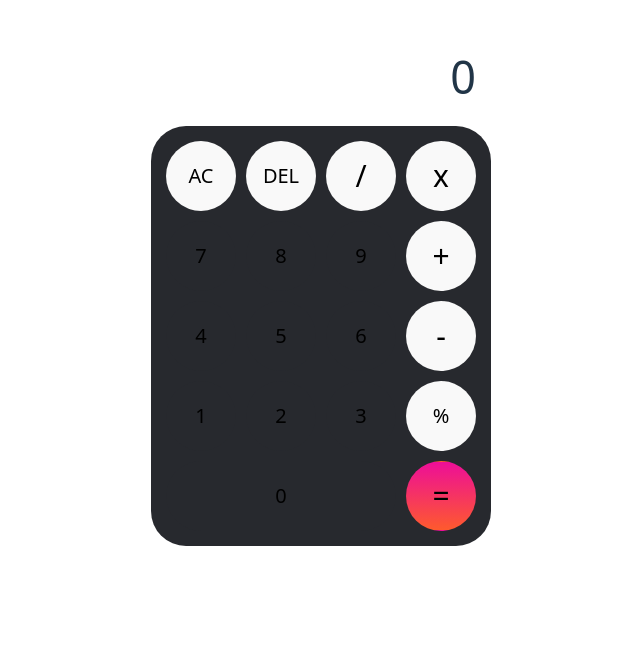
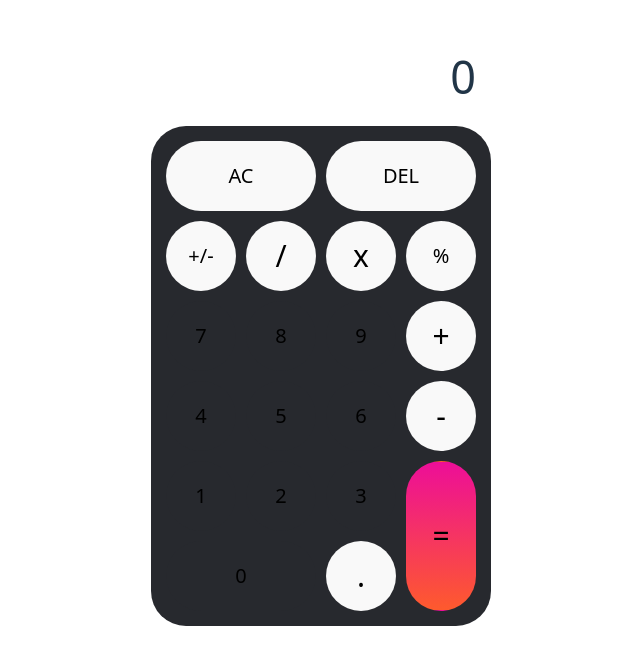
Before and after one commit to vicperezch/calculator, a React (Vite) app: page / in a window 1280 px wide. Shown: the part 146-800 px from the top of the page, without its empty margins (319-959 px from the left). Built offline with nearby package versions, Linux system fonts and the light colour scheme.

Commit message:
feat: negative numbers

```diff
--- a/src/App.jsx
+++ b/src/App.jsx
@@ -37,6 +37,12 @@ function App() {
 		})
 	}
 
+	function handleToggleSign() {
+		dispatch({
+			type: "sign"
+		})
+	}
+
   return (
     <>
       <div className="calculator">
@@ -47,8 +53,10 @@ function App() {
 		<div className="buttons">
 			<button type="button" className="btn-clear" onClick={ handleClear }>AC</button>
 			<button type="button" className="btn-del" onClick={ handleDel }>DEL</button>
+			<button type="button" className="btn-sign" onClick={ handleToggleSign }>+/-</button>
 			<button type="button" className="btn-div big-font" onClick={() => handleOperation("/")}>/</button>
 			<button type="button" className="btn-x big-font" onClick={() => handleOperation("*")}>x</button>
+			<button type="button" className="btn-mod" onClick={() => handleOperation("%")}>%</button>
 			<button type="button" className="btn-num" onClick={() => handleNumberButton("7")}>7</button>
 			<button type="button" className="btn-num" onClick={() => handleNumberButton("8")}>8</button>
 			<button type="button" className="btn-num" onClick={() => handleNumberButton("9")}>9</button>
@@ -60,8 +68,8 @@ function App() {
 			<button type="button" className="btn-num" onClick={() => handleNumberButton("1")}>1</button>
 			<button type="button" className="btn-num" onClick={() => handleNumberButton("2")}>2</button>
 			<button type="button" className="btn-num" onClick={() => handleNumberButton("3")}>3</button>
-			<button type="button" className="btn-mod" onClick={() => handleOperation("%")}>%</button>
 			<button type="button" className="btn-0" onClick={() => handleNumberButton("0")}>0</button>
+			<button type="button" className="btn-dec big-font" onClick={() => handleNumberButton("0")}>.</button>
 			<button type="button" className="btn-eq big-font" onClick={ handleEq }>=</button>
 		</div>
       </div>
--- a/src/index.css
+++ b/src/index.css
@@ -65,11 +65,12 @@ p {
 
 div.buttons {
 	display: grid;
-	grid-template-areas: "ac del div x"
+	grid-template-areas: "ac ac del del"
+						"sign mult div mod"
 						"b7 b8 b9 minus"
 						"b6 b5 b4 plus"
-						"b1 b2 b3 mod"
-						"b0 b0 b0 eq";
+						"b1 b2 b3 eq"
+						"b0 b0 decimal eq";
 	grid-template-columns: repeat(4, 1fr);
 	grid-template-rows: repeat(5, 1fr);
 	gap: 10px;
@@ -96,6 +97,10 @@ button.btn-num {
 
 button.btn-clear {
 	grid-area: ac;
+}
+
+button.btn-del {
+	grid-area: del;
 }
 
 button.btn-0 {
--- a/src/utils/displayReducer.js
+++ b/src/utils/displayReducer.js
@@ -28,6 +28,12 @@ function displayReducer(state, { type, pressed }) {
 			return { operator: "", display: result.toString(), previousOperand: result.toString() }
 		}
 
+		case "sign": {
+			if (state.display === "ERROR" || state.display.length === 9) return { ...state }
+
+			return { ...state, display: (parseFloat(state.display) * -1).toString()}
+		}
+
 		case "clear": {
 			return { operator: "", display: "0", previousOperand: "" }
 		}
--- a/src/utils/expressions.js
+++ b/src/utils/expressions.js
@@ -25,7 +25,6 @@ export function evalExpression(a, b, operator) {
 export function isResultValid(result) {
 	return (
 		result.toString().length <= 9 &&
-		result >= 0 &&
 		!Number.isNaN(result) &&
 		Number.isFinite(result)
 	)
```
Also changed, not shown: 1 other file (tests, documents, lock files or other folders).
